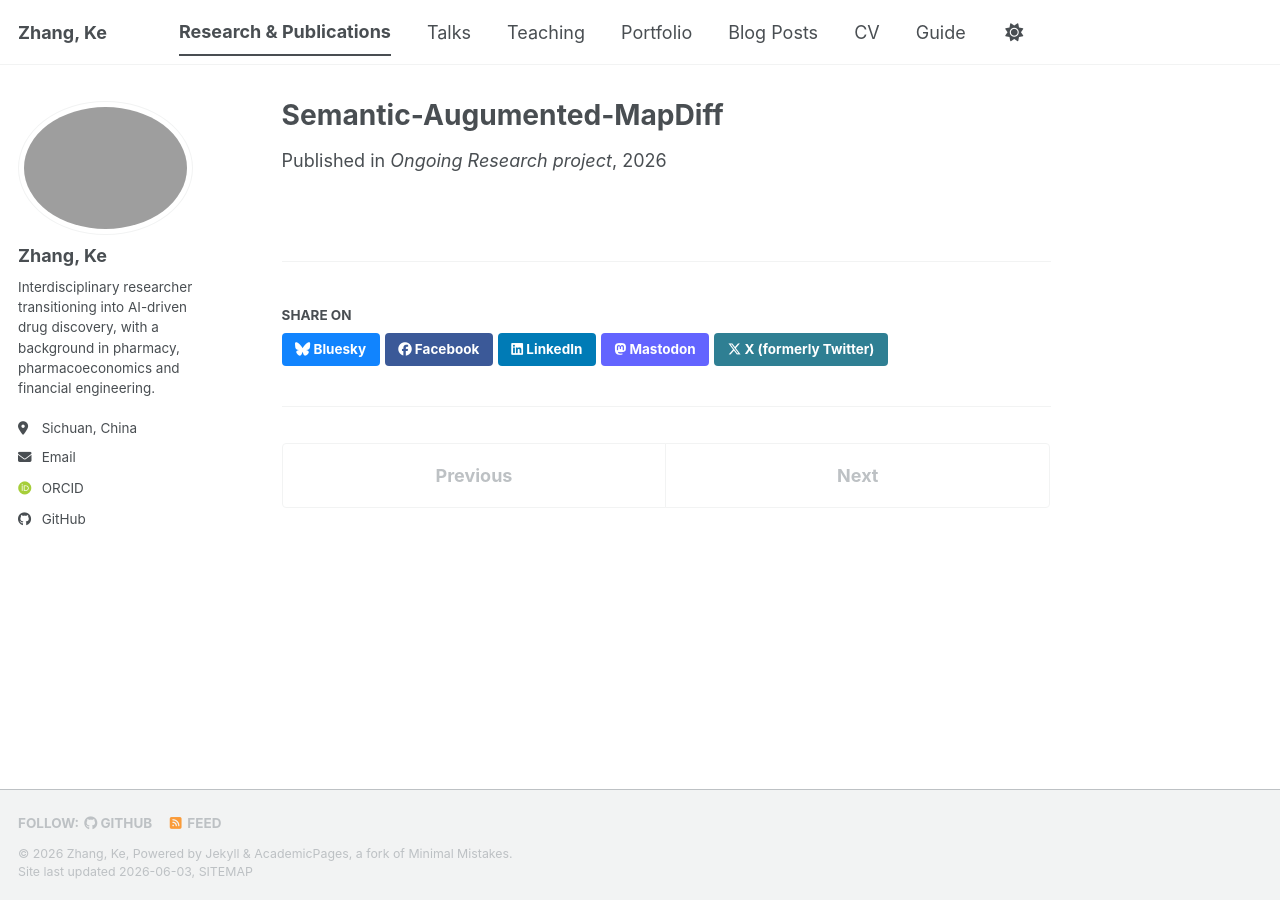
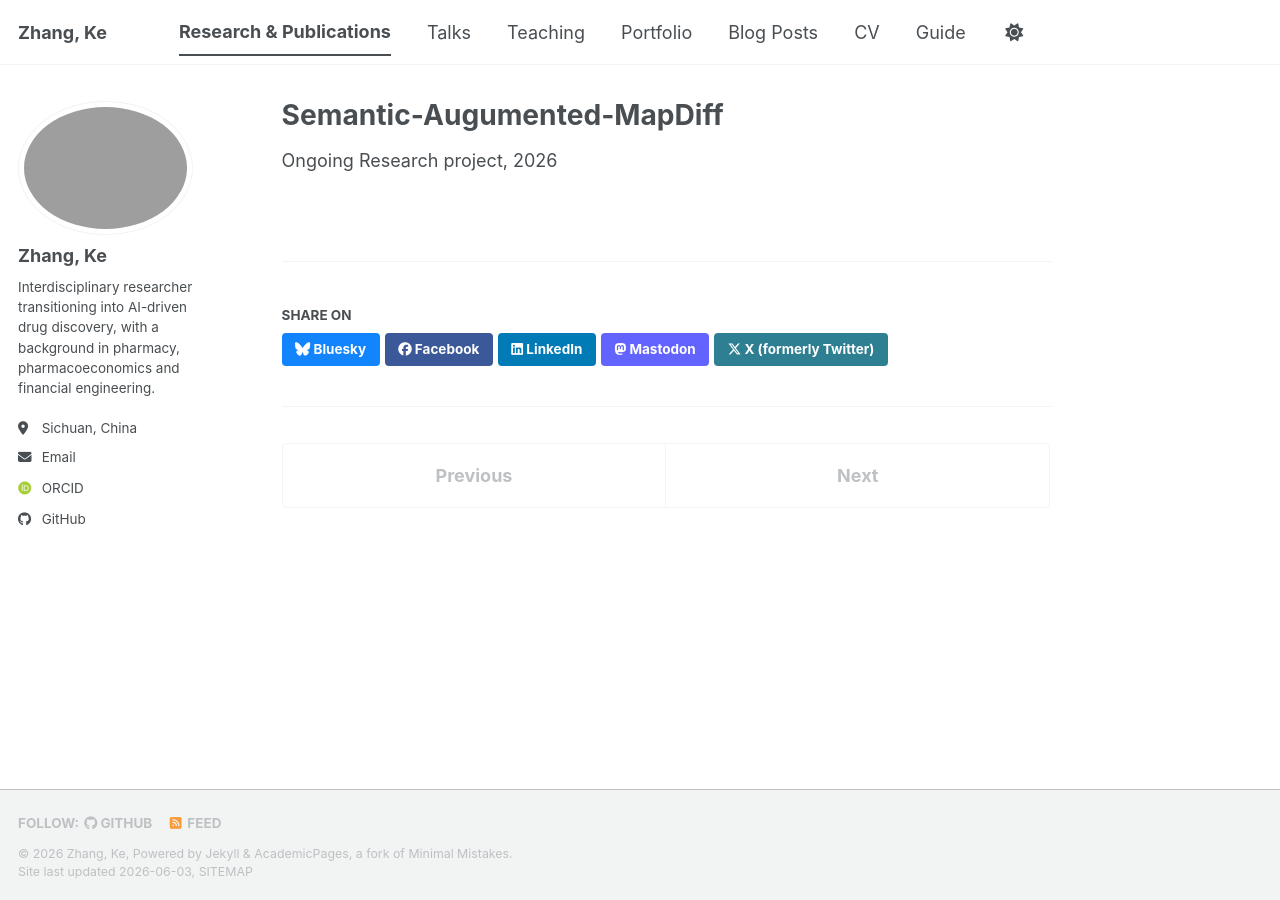
Before and after one commit to Zhangke123jimu/Zhangke123jimu.github.io, a Jekyll site: the page built from _publications/2026-Semantic-Augumented-MapDiff.md, in a window 1280 px wide. Built offline with Jekyll 4.4.1, drawn with Linux system fonts in a browser that asks for light colours; some web fonts are replaced; a script bundle is joined from its source files by our own code; library files that are not in the unit come from our copies.

Commit message:
Update single.html

```diff
--- a/_layouts/single.html
+++ b/_layouts/single.html
@@ -36,10 +36,10 @@ layout: default
 
         {% if page.collection == 'teaching' %}
           <p> {{ page.type }}, <i>{{ page.venue }}</i>, {{ page.date | default: "1900-01-01" | date: "%Y" }} </p>
-        {% elsif post.collection == 'publications' and post.category contains 'projects' %}
+        {% elsif page.collection == 'publications' and page.category contains 'projects' %}
           <p>{{ page.venue }}, {{ page.date | default: "1900-01-01" | date: "%Y" }} </p>
         {% elsif page.venue and page.date %}
-          {% unless post.category contains 'projects' %}
+          {% unless page.category contains 'projects' %}
             <p>Published in <i>{{ page.venue }}</i>, {{ page.date | default: "1900-01-01" | date: "%Y" }} </p>
           {% endunless %}
         {% elsif page.date %}
```
